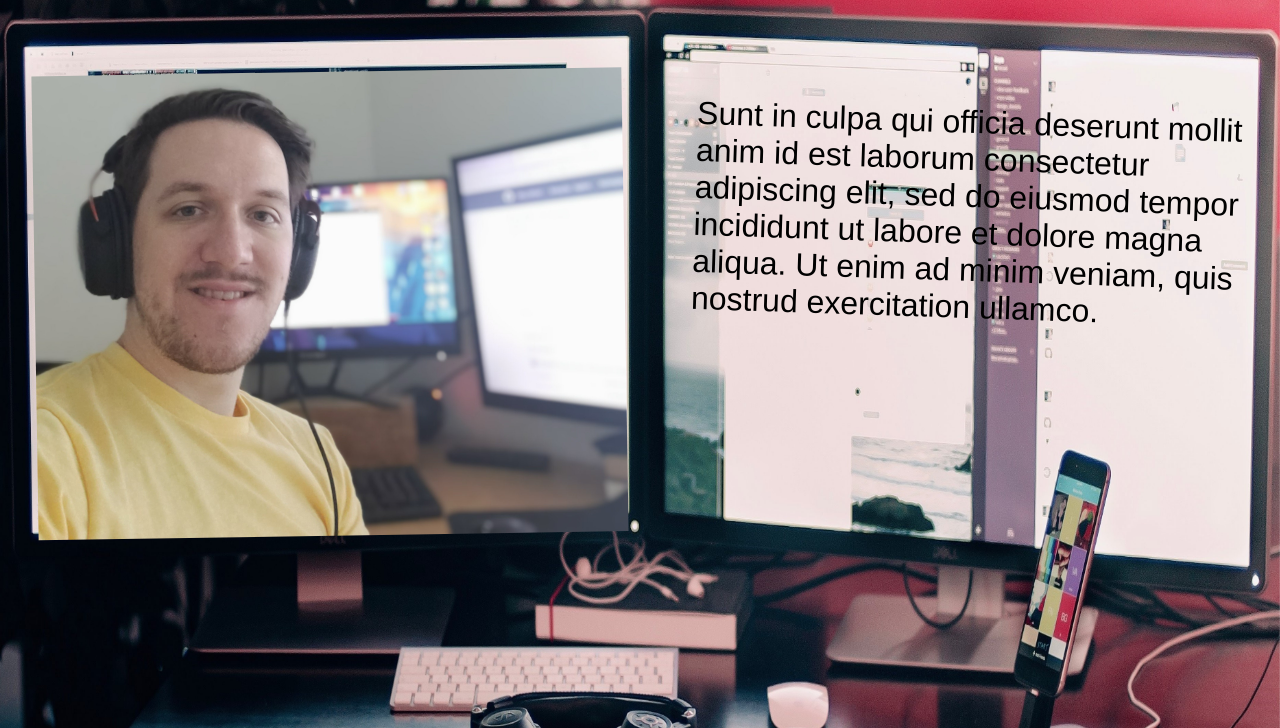
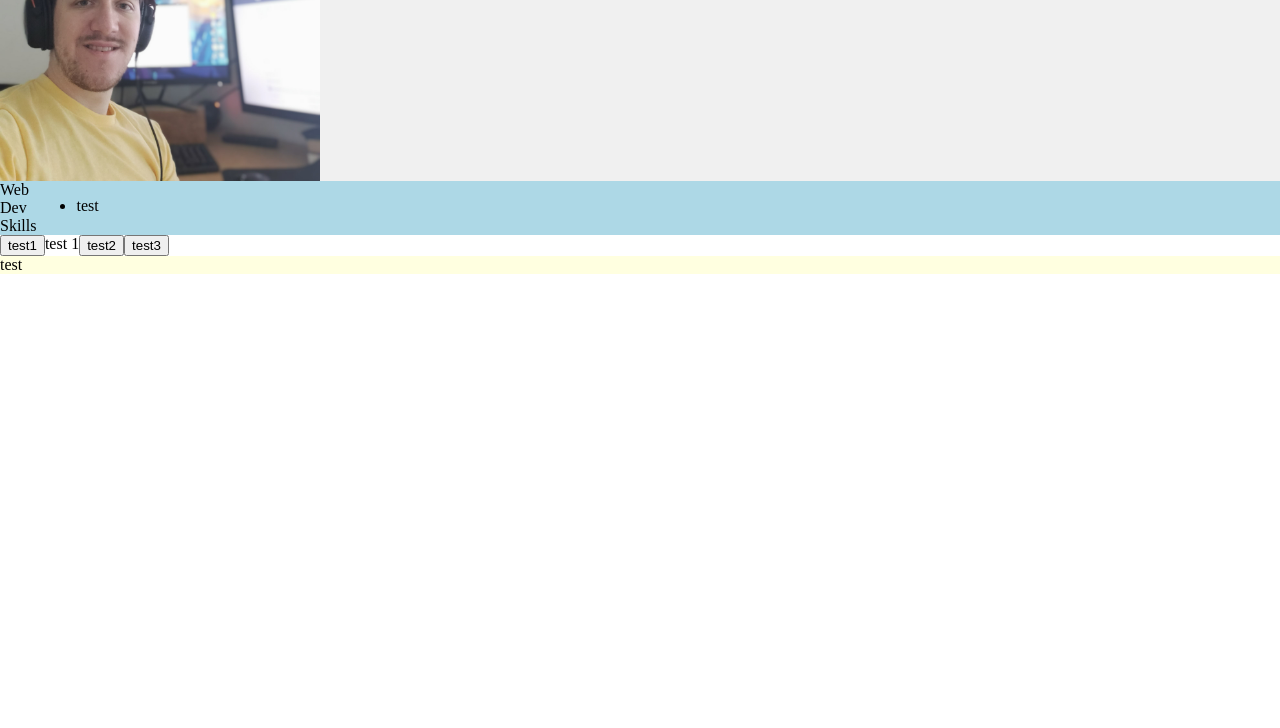
Before and after one commit to Balince/Portfolio, a plain HTML site: page index.html in a window 1280 px wide. Shown: the part 72-800 px from the top of the page. Drawn offline with nearby package versions, Linux system fonts and the light colour scheme.

Commit message:
big updates

```diff
--- a/css/home.css
+++ b/css/home.css
@@ -1,212 +1,65 @@
-* {
-  box-sizing: border-box;
+body {
+  margin: 0;
+  padding: 0;
+  font-size: 16px;
 }
 
-/* Style the body */
-body {
-  font-family: Arial;
+p, h1, h2, h3 {
   margin: 0;
   padding: 0;
 }
 
-p {
-  font-size: 2em;
+img {
+  max-width: 100%;
+  height: auto;
 }
 
-.backImg {
-  position: fixed;
-  z-index: -1;
-  min-width: 50%;
-  max-width: 100%;
-  width: 100%;
-  min-height: 110%;
-  height: 110%;
+.container {
+  display: grid;
+  grid-template-columns: 100%;
+  grid-template-areas:
+    "aboutMe"
+    "skills"
+    "projects"
+    "contact";
+}
+
+.aboutMe {
+  grid-area: aboutMe;
+  display: flex;
+  background-color: rgb(240, 240, 240);
+}
+
+.myInfo {
+  flex-direction: column;
+}
+
+.skills {
+  grid-area: skills;
+  background-color: lightblue;
+  display: flex;
+}
+
+ul {
+  flex-direction: column;
+}
+
+.projects {
+  grid-area: projects;
+  display: flex;
+}
+
+button {
+
+  flex-direction: row;
+}
+
+.proj1, .proj2, .proj3 {
+  display: none;
 
 }
 
-.myPic {
-  width: 106%;
-  height: 58vh;
-  max-height: 58vh;
+.contact {
+  grid-area: contact;
+  background-color: lightyellow;
 }
-
-ul {
-  display: flex;
-  list-style-type: none;
-  margin: 0;
-  padding: 0;
-  /* overflow: hidden; */
-  padding-top: 1.4vh;
-  /* padding-left: 23.5vw; */
-  /* margin-left: 23.5vw; */
-}
-
-li a {
-  display: block;
-  font-size: 1.9em;
-  color: white;
-  padding: 1.3vh 2.1vw;
-  text-decoration: none;
-  margin-left: 3vw;
-}
-
-/* .navbar {
-  display: flex;
-  padding-top: 1.4vh;
-  max-width: 5%;
-  padding-left: 23.5vw;
-
-}
-
-.navbar a {
-  font-size: 1.9em;
-  color: white;
-  padding: 1.3vh 2.1vw;
-  text-decoration: none;
-  margin-left: 3vw;
-
-} */
-
-.container {
-  margin: 0 auto;
-  max-width: 100%;
-}
-
-/* Column container */
-.columns {
-  display: flex;
-  /* margin: 0 auto; */
-  /* justify-content: space-between; */
-  align-items: flex-start;
-  /* border: 2px solid yellow; */
-  margin-top: 4%;
-  margin-left: 2.5%;
-  max-width: 95%;
-  width: 95%;
-
-}
-
-.col-1 {
-width: 50%;
-margin-right: 5%;
-transform: rotate(-0.9deg);
-
-}
-
-.col-2 {
-  width: 50%;
-  margin-left: 3.5%;
-  transform: rotate(1.9deg);
-  }
-
-/* Responsive layout - when the screen is less than 700px wide, make the two columns stack on top of each other instead of next to each other */
-
-@media screen and (max-width: 1650px) {
-  .columns {
-    display: flex;
-    align-items: flex-start;
-    /* border: 2px solid yellow; */
-    margin-top: 4.6%;
-    margin-left: 2.7%;
-    max-width: 95%;
-    width: 95%;
-
-  }
-
-  .myPic {
-    width: 106%;
-    height: 58vh;
-    max-height: 58vh;
-  }
-}
-
-@media screen and (max-width: 1615px) {
-  .columns {
-    display: flex;
-    align-items: flex-start;
-    /* border: 2px solid yellow; */
-    margin-top: 4.5%;
-    margin-left: 2.7%;
-    max-width: 95%;
-    width: 95%;
-
-  }
-
-  .myPic {
-    width: 106%;
-    height: 58vh;
-    max-height: 58vh;
-  }
-}
-
-@media screen and (max-width: 1550px) {
-
-  /* Column container */
-  .columns {
-    display: flex;
-    align-items: flex-start;
-    /* border: 2px solid yellow; */
-    margin-top: 5%;
-    margin-left: 3%;
-    max-width: 95%;
-    width: 95%;
-
-  }
-
-}
-
-@media screen and (max-width: 1360px) {
-  .columns {
-    display: flex;
-    align-items: flex-start;
-    /* border: 2px solid yellow; */
-    margin-top: 2.7%;
-    margin-left: 2.7%;
-    max-width: 95%;
-    width: 95%;
-
-}
-
-  .myPic {
-    width: 106%;
-    height: 58vh;
-    max-height: 58vh;
-  }
-}
-
-@media screen and (max-width: 1300px) {
-
-  /* Column container */
-  .columns {
-    display: flex;
-    align-items: flex-start;
-    /* border: 2px solid yellow; */
-    margin-top: 6%;
-    margin-left: 2.7%;
-    max-width: 95%;
-    width: 95%;
-
-  }
-
-}
-
-
-/* #proj1 {
-  position: absolute;
-  height: 389px;
-  width: 689px;
-  margin-top: 195px;
-  margin-left: -232px;
-  transform: rotate(-0.7deg);
-  clip-path: polygon(0 0, 100% 0, 99% 96%, 0% 98%);
-}
-
-#proj2 {
-  position: absolute;
-  height: 412px;
-  width: 676px;
-  margin-top: 200px;
-  margin-left: 479px;
-  transform: rotate(1.5deg);
-  clip-path: polygon(0% 0%, 100% 0%, 100% 95%, 74% 94%, 77% 77%, 68% 75%, 65% 94%, 2% 91%);
-} */
--- a/css/reset.css
+++ /dev/null
@@ -1,48 +0,0 @@
-/* http://meyerweb.com/eric/tools/css/reset/
-   v2.0 | 20110126
-   License: none (public domain)
-*/
-
-html, body, div, span, applet, object, iframe,
-h1, h2, h3, h4, h5, h6, p, blockquote, pre,
-a, abbr, acronym, address, big, cite, code,
-del, dfn, em, img, ins, kbd, q, s, samp,
-small, strike, strong, sub, sup, tt, var,
-b, u, i, center,
-dl, dt, dd, ol, ul, li,
-fieldset, form, label, legend,
-table, caption, tbody, tfoot, thead, tr, th, td,
-article, aside, canvas, details, embed,
-figure, figcaption, footer, header, hgroup,
-menu, nav, output, ruby, section, summary,
-time, mark, audio, video {
-	margin: 0;
-	padding: 0;
-	border: 0;
-	font-size: 100%;
-	font: inherit;
-	vertical-align: baseline;
-}
-/* HTML5 display-role reset for older browsers */
-article, aside, details, figcaption, figure,
-footer, header, hgroup, menu, nav, section {
-	display: block;
-}
-body {
-	line-height: 1;
-}
-ol, ul {
-	list-style: none;
-}
-blockquote, q {
-	quotes: none;
-}
-blockquote:before, blockquote:after,
-q:before, q:after {
-	content: '';
-	content: none;
-}
-table {
-	border-collapse: collapse;
-	border-spacing: 0;
-}
--- a/index.html
+++ b/index.html
@@ -14,40 +14,49 @@
 </head>
 
 <body>
-  <img src="./images/backgroundBigger.jpg" alt="background" class="backImg"/>
 
 
-  <div class="container">
+<div class="container">
 
-      <ul>
-         <li><a href="index.html">Profile</a></li>
-         <li><a href="projects.html">Projects</a></li>
-         <li><a href="contact.html">Contact</a></li>
-         <li><a href="#">LinkedIn</a></li>
-      </ul>
+  <div class="aboutMe">
+    <img src="/images/mepc.jpg" alt="" class="" width="320" height="320">
+    <div class="myInfo">
+      <p>
+        test akndkland andjklandj jadnjkabndj asjfiohskldfnklsdlj
+      </p>
+    </div>
+  </div>
 
-  <!-- The flexible grid (content) -->
-  <div class="columns">
-    <div class="column col-1">
+  <div class="skills">
+    <p>Web <br> Dev <br> Skills</p>
+    <ul>
+      <li>test</li>
+    </ul>
+  </div>
 
-        <img src="images/mepc.jpg" alt="Picture of me" class="myPic">
+  <div class="projects">
+    <button type="button" class="button1">test1</button>
+    <p class="proj1">test 1</p>
+    <button type="button" class="button2">test2</button>
+    <p class="proj2">test 2</p>
+    <button type="button" class="button3">test3</button>
+    <p class="proj3">test 3</p>
+  </div>
+
+  <div class="contact">
+    <p>test</p>
+  </div>
 
 
-    </div>
-    <div class="column col-2">
 
-        <p>Sunt in culpa qui officia deserunt mollit anim id est laborum consectetur adipiscing elit, sed do eiusmod tempor incididunt ut labore et dolore magna aliqua. Ut enim ad minim veniam, quis nostrud exercitation ullamco.</p>
-      </div>
-  </div>
+
 </div>
 
 
 
 
 
-  <script src="https://code.jquery.com/jquery-3.3.1.slim.min.js"
-    integrity="sha384-q8i/X+965DzO0rT7abK41JStQIAqVgRVzpbzo5smXKp4YfRvH+8abtTE1Pi6jizo"
-    crossorigin="anonymous"></script>
+  <script src="https://ajax.googleapis.com/ajax/libs/jquery/3.4.1/jquery.min.js"></script>
   <script src="js/main.js"></script>
 
 </body>
--- a/js/main.js
+++ b/js/main.js
@@ -1,24 +1,98 @@
-$(".proj2btn").click(function() {
-    $("#projv2").show();
-    $("#proj1").hide();
-});
+let proj1 = $(".proj1").show();
+let proj2 = $(".proj2");
+let proj3 = $(".proj3");
 
-$(".proj1btn").click(function() {
-    $("#proj1").show();
-    $("#projv2").hide();
-});
+$(".button1").click(function(){
+    proj1.show();
+    proj2.hide();
+    proj3.hide();
+})
 
-// $(".col-2").click(function() {
-//     $(".col-2").toggle();
+$(".button2").click(function(){
+    proj1.hide();
+    proj2.show();
+    proj3.hide();
+})
+
+$(".button3").click(function(){
+    proj1.hide();
+    proj2.hide();
+    proj3.show();
+})
+
+
+
+
+
+
+// switch (x) {
+//     case 0:
+//         proj = $("#hide").click(function(){
+//             $("p").show();
+//           });
+//       break;
+//     case 1:
+//         proj = $("#hide").click(function(){
+//             $("p").hide();
+//           });
+//       break;
+//     case 2:
+//         proj = $("#hide").click(function(){
+//             $("p").hide();
+//           });
+//       break;
+//     case 3:
+//         proj = $("#hide").click(function(){
+//             $("p").hide();
+//           });
+//       break;
+//     case 4:
+//         proj = $("#hide").click(function(){
+//             $("p").hide();
+//           });
+//       break;
+//     case 5:
+//         proj = $("#hide").click(function(){
+//             $("p").hide();
+//           });
+//       break;
+//     case 6:
+//         proj = $("#hide").click(function(){
+//             $("p").hide();
+//           });
+
+
+
+
+
+
+
+
+
+
+
+
+// $(".proj2btn").click(function() {
+//     $("#projv2").show();
+//     $("#proj1").hide();
 // });
 
+// $(".proj1btn").click(function() {
+//     $("#proj1").show();
+//     $("#projv2").hide();
+// });
 
-var header = document.getElementById("myDIV");
-var btns = header.getElementsByClassName("btn");
-for (var i = 0; i < btns.length; i++) {
-  btns[i].addEventListener("click", function() {
-  var current = document.getElementsByClassName("active");
-  current[0].className = current[0].className.replace(" active", "");
-  this.className += " active";
-  });
-}
+// // $(".col-2").click(function() {
+// //     $(".col-2").toggle();
+// // });
+
+
+// var header = document.getElementById("myDIV");
+// var btns = header.getElementsByClassName("btn");
+// for (var i = 0; i < btns.length; i++) {
+//   btns[i].addEventListener("click", function() {
+//   var current = document.getElementsByClassName("active");
+//   current[0].className = current[0].className.replace(" active", "");
+//   this.className += " active";
+//   });
+// }
```
Also changed, not shown: css/projects.css (+16 -0 lines), projects.html (deleted, +0 -69 lines).
